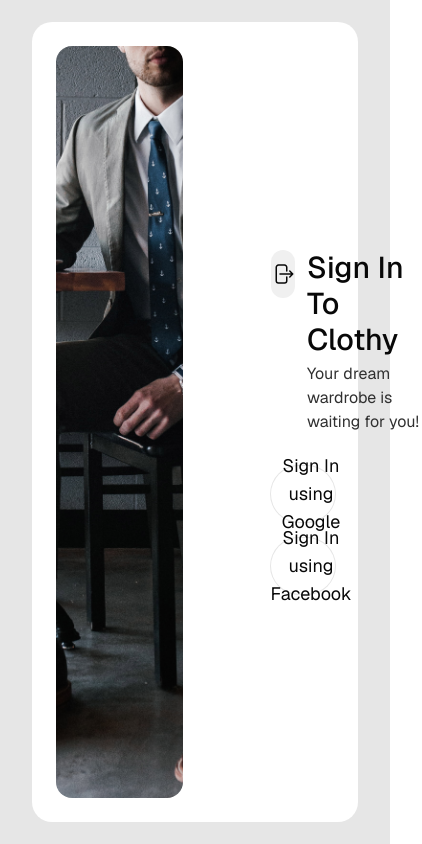
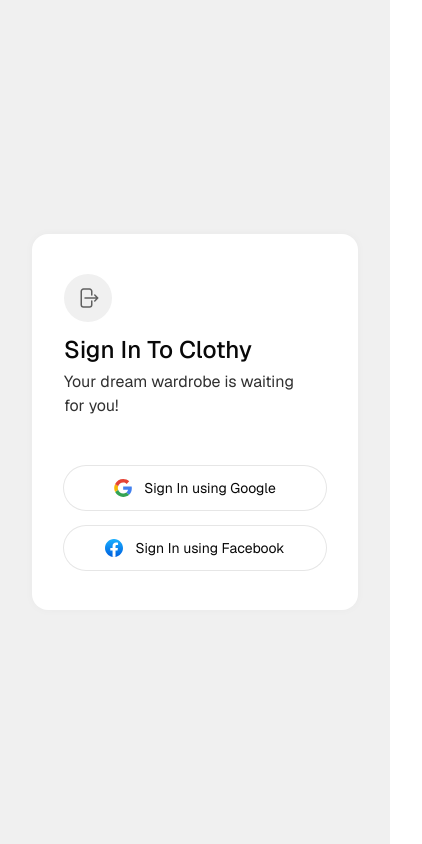
Before and after one commit to zarif-tajwar/verve-styles-store, a Next.js app: page /sign-in in a window 390 px wide. Shown: the whole page, 422 px wide, since content can reach past the window. Built offline with nearby package versions, Linux system fonts and the light colour scheme; no server answers.

Commit message:
refactored some code related to nav dropdown menu. updated to next 14.0.4. removed next top-loader fix.

```diff
--- a/package.json
+++ b/package.json
@@ -44,7 +44,7 @@
     "geist": "^1.2.0",
     "lodash.debounce": "^4.0.8",
     "lucide-react": "^0.294.0",
-    "next": "14.0.3",
+    "next": "14.0.4",
     "next-auth": "5.0.0-beta.4",
     "next-usequerystate": "^1.13.1",
     "nextjs-toploader": "^1.6.4",
--- /dev/null
+++ b/src/app/(auth)/sign-in/SignInButton.tsx
@@ -0,0 +1,28 @@
+'use client';
+
+import { Button } from '@/components/UI/Button';
+import { signInAction } from '@/lib/actions/auth';
+import { BuiltInProviderType } from '@auth/core/providers';
+import React from 'react';
+
+const SignInButton = ({
+  children,
+  provider,
+}: {
+  children: React.ReactNode;
+  provider?: BuiltInProviderType;
+}) => {
+  return (
+    <Button
+      size={'lg'}
+      onClick={async () => {
+        await signInAction(provider || 'google', { redirectTo: '/shop' });
+      }}
+      variant={'outline'}
+      className="w-full max-w-[26.75rem] gap-3 py-5 text-sm sm:text-base lg:gap-4 lg:py-7 lg:text-lg"
+    >
+      {children}
+    </Button>
+  );
+};
+export default SignInButton;
--- a/src/app/(auth)/sign-in/page.tsx
+++ b/src/app/(auth)/sign-in/page.tsx
@@ -1,36 +1,44 @@
-'use client';
+import { FacebookIcon, GoogleIcon } from '@/components/Svgs/icons';
+import Image from 'next/image';
+import SignInButton from './SignInButton';
+import { auth } from '@/auth';
+import { redirect } from 'next/navigation';
 
-import { FacebookIcon, GoogleIcon } from '@/components/Svgs/icons';
-import { Button } from '@/components/UI/Button';
-import { signInAction } from '@/lib/actions/auth';
-import Image from 'next/image';
+const SignInPage = async () => {
+  const session = await auth();
+  if (session) redirect('/shop');
 
-const SignInPage = () => {
   return (
-    <div className="flex h-[100svh] w-screen items-center justify-center bg-primary-100 p-8">
-      <main className="h-[800px] w-full max-w-6xl rounded-main bg-primary-0 p-6">
-        <div className="grid h-full grid-cols-2 gap-6">
+    <div className="flex h-[100vh] w-screen items-center justify-center bg-primary-50 p-8 sm:bg-primary-100">
+      <main className="max-h-[50rem] w-full max-w-6xl rounded-main sm:h-full sm:bg-primary-0 sm:p-6 sm:pr-12 lg:py-2 lg:pl-2 lg:pr-6">
+        <div className="relative h-full grid-cols-[2fr_1fr] sm:grid lg:grid-cols-[0.8fr_1fr] lg:gap-6 xl:grid-cols-2">
           {/* Login Visual */}
-          <div className="relative overflow-hidden rounded-2xl">
+          <div className="relative hidden overflow-hidden rounded-2xl sm:block sm:landscape:hidden lg:landscape:block">
             <Image
               src={'/sign-in-image-2.jpg'}
-              fill
+              // fill
+              width={640}
+              height={844}
               alt="A young man with good cloths"
-              className="h-full w-full object-cover"
+              className="absolute inset-0 h-full w-full object-cover"
               loading="eager"
+              priority
             />
           </div>
           {/* Login Prompt */}
-          <div className="flex flex-col items-start justify-center px-16">
-            <div className="mb-8 flex gap-3">
-              <span className="inline-flex h-12 w-12 items-center justify-center rounded-full bg-primary-50">
+          <div className="flex items-center justify-center">
+            <div className="right-0 flex w-full max-w-md flex-col items-start justify-center rounded-2xl bg-primary-0 p-8 py-10 shadow-light-drop sm:absolute sm:shadow-drop lg:static lg:max-w-none lg:p-8 lg:shadow-none xl:p-16 landscape:static">
+              <div className="mb-12 flex flex-col gap-x-4 gap-y-3 lg:mb-8 lg:flex-row">
+                <span className="inline-flex aspect-square h-12 w-12 flex-grow items-center justify-center rounded-full bg-primary-50 text-primary-400 lg:h-16 lg:w-16">
                   <svg
                     xmlns="http://www.w3.org/2000/svg"
                     fill="none"
                     viewBox="0 0 24 24"
                     strokeWidth={1.5}
                     stroke="currentColor"
-                  className="inline-block h-6 w-6"
+                    className="inline-block h-6 w-6 lg:h-8 lg:w-8"
+                    width={24}
+                    height={24}
                   >
                     <path
                       strokeLinecap="round"
@@ -41,34 +49,34 @@ const SignInPage = () => {
                 </span>
 
                 <div>
-                <h1 className="mb-1 text-3xl font-medium">Sign In To Clothy</h1>
+                  <h1 className="mb-1 text-2xl font-medium lg:text-3xl">
+                    Sign In To Clothy
+                  </h1>
                   <p className="text-primary-500">
-                  Your dream wardrobe is waiting for you!
+                    Your dream wardrobe is waiting{' '}
+                    <span className="whitespace-nowrap">for you!</span>
                   </p>
                 </div>
               </div>
-            <Button
-              size={'lg'}
-              onClick={async () => {
-                await signInAction();
-              }}
-              variant={'outline'}
-              className="mb-4 w-full gap-4 py-7 text-lg"
-            >
-              <GoogleIcon />
+              <div className="space-y-4">
+                <SignInButton>
+                  <GoogleIcon
+                    width={20}
+                    height={20}
+                    className="h-[1.125rem] w-[1.125rem] sm:h-5 sm:w-5"
+                  />
                   Sign In using Google
-            </Button>
-            <Button
-              size={'lg'}
-              onClick={async () => {
-                await signInAction();
-              }}
-              variant={'outline'}
-              className="w-full gap-4 py-7 text-lg"
-            >
-              <FacebookIcon />
+                </SignInButton>
+                <SignInButton provider="facebook">
+                  <FacebookIcon
+                    width={20}
+                    height={20}
+                    className="h-[1.125rem] w-[1.125rem] sm:h-5 sm:w-5"
+                  />
                   Sign In using Facebook
-            </Button>
+                </SignInButton>
+              </div>
+            </div>
           </div>
         </div>
       </main>
--- a/src/app/(root)/[category]/layout.tsx
+++ /dev/null
@@ -1,16 +0,0 @@
-export const metadata = {
-  title: 'Next.js',
-  description: 'Generated by Next.js',
-}
-
-export default function RootLayout({
-  children,
-}: {
-  children: React.ReactNode
-}) {
-  return (
-    <html lang="en">
-      <body>{children}</body>
-    </html>
-  )
-}
--- a/src/app/_fonts/geist/font.ts
+++ b/src/app/_fonts/geist/font.ts
@@ -1,4 +1,4 @@
-import { GeistSans } from 'geist/font';
+import { GeistSans } from 'geist/font/sans';
 
 const font = GeistSans;
 
--- a/src/auth.ts
+++ b/src/auth.ts
@@ -1,10 +1,11 @@
 import NextAuth, { type NextAuthConfig } from 'next-auth';
 import GoogleProvider from 'next-auth/providers/google';
+import FacebookProvider from 'next-auth/providers/facebook';
 import { DrizzleAdapter } from '@auth/drizzle-adapter';
 import { db } from './lib/db';
 
 const authConfig = {
-  providers: [GoogleProvider({})],
+  providers: [GoogleProvider({}), FacebookProvider({})],
   adapter: DrizzleAdapter(db),
   callbacks: {
     session: async ({ session, user }) => {
@@ -15,6 +16,7 @@ const authConfig = {
   pages: {
     signIn: '/sign-in',
   },
+  trustHost: true,
 } satisfies NextAuthConfig;
 
 export const { auth, handlers, signOut, signIn } = NextAuth(authConfig);
--- a/src/components/Navbar/DesktopMenu.tsx
+++ b/src/components/Navbar/DesktopMenu.tsx
@@ -3,6 +3,7 @@ import Link from 'next/link';
 import ShopLink from './ShopLink';
 import NavUserDropdown from './NavUserDropdown';
 import NavCartDropdown from './NavCartDropdown';
+import NavDropdownMenuWrap from './NavDropdownMenuWrap';
 
 const DesktopMenu = () => {
   return (
@@ -11,10 +12,7 @@ const DesktopMenu = () => {
       <div className="flex-grow">
         <SearchProduct />
       </div>
-      <div className="-mx-2 flex items-center">
-        <NavCartDropdown />
-        <NavUserDropdown />
-      </div>
+      <NavDropdownMenuWrap />
     </div>
   );
 };
--- /dev/null
+++ b/src/components/Navbar/NavDropdownMenuWrap.tsx
@@ -0,0 +1,15 @@
+import { auth } from '@/auth';
+import NavCartDropdown from './NavCartDropdown';
+import NavUserDropdown from './NavUserDropdown';
+
+const NavDropdownMenuWrap = async () => {
+  const session = await auth();
+  const isLoggedIn = !!session;
+  return (
+    <div className="-mx-2 flex items-center">
+      <NavCartDropdown />
+      <NavUserDropdown isLoggedIn={isLoggedIn} />
+    </div>
+  );
+};
+export default NavDropdownMenuWrap;
--- a/src/components/Svgs/icons.tsx
+++ b/src/components/Svgs/icons.tsx
@@ -528,8 +528,8 @@ export const FacebookIcon = ({ className, ...props }: SvgIconProps) => {
         gradientTransform="matrix(40 0 0 -39.7778 11115.001 16212.334)"
         gradientUnits="userSpaceOnUse"
       >
-        <stop offset="0" stop-color="#0062e0" />
-        <stop offset="1" stop-color="#19afff" />
+        <stop offset="0" stopColor="#0062e0" />
+        <stop offset="1" stopColor="#19afff" />
       </linearGradient>
       <path
         fill="url(#a)"
--- a/src/lib/actions/auth.ts
+++ b/src/lib/actions/auth.ts
@@ -1,9 +1,13 @@
 'use server';
 
-import { signIn } from '@/auth';
+import { signIn, signOut } from '@/auth';
 
-export const signInAction = async () => {
-  await signIn('google', {
-    redirectTo: '/shop',
-  });
+export const signInAction = async (
+  ...signInProps: Parameters<typeof signIn>
+) => {
+  await signIn(...signInProps);
 };
+
+export const signOutAction = async () => {
+  await signOut({ redirectTo: '/shop' });
+};
```
Also changed, not shown: src/components/Navbar/NavUserDropdown.tsx (+40 -25 lines), src/lib/provider/provider.tsx (+1 -11 lines), 1 other file (tests, documents, lock files or other folders). Lines whose indentation alone changed are shown as unchanged.
